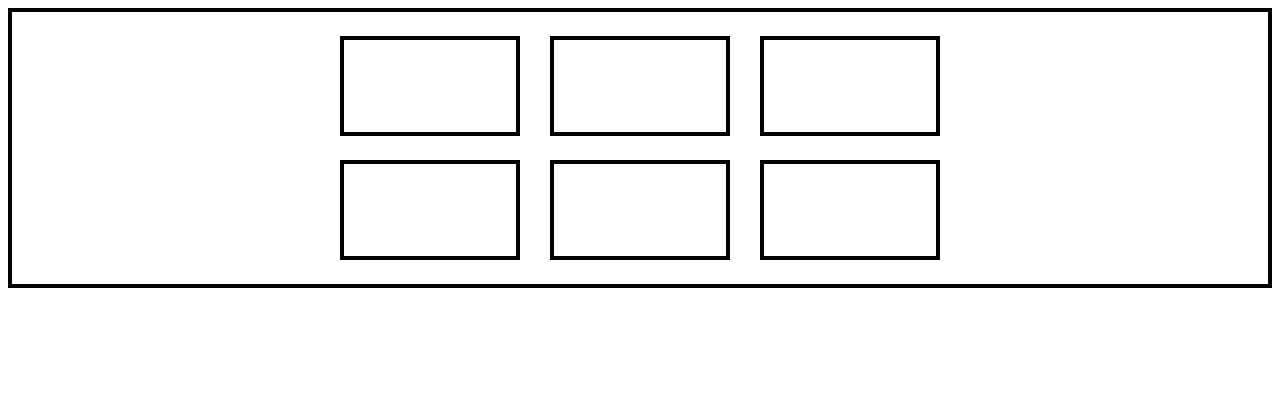
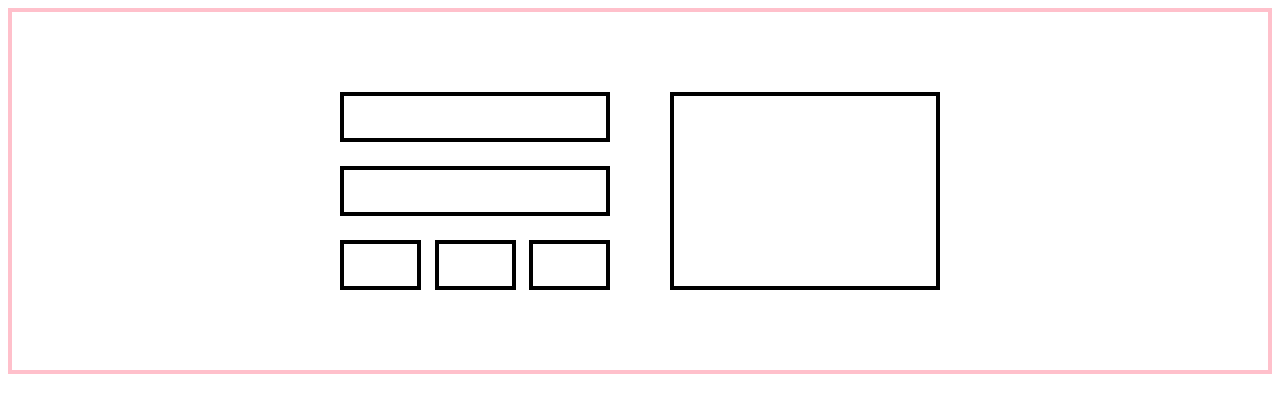
Before and after one commit to Stephdalelio/css-best-practices, a plain HTML site: page index.html in a window 1280 px wide. Drawn offline with Linux system fonts and the light colour scheme.

Commit message:
first commit

```diff
--- a/index.html
+++ b/index.html
@@ -11,14 +11,16 @@
     <div class="container">
         <div class="row">
         <div class="box-wrapper">
-            <div class="box"></div>
-            <div class="box"></div>
-            <div class="box"></div>
-            <div class="box"></div>
-            <div class="box"></div>
-            <div class="box"></div>
+            <div class="box box-small"></div>
+            <div class="box box-small"></div>
+            <div class="tiny-wrapper">
+            <div class="box box-tiny"></div>
+            <div class="box box-tiny"></div>
+            <div class="box box-tiny"></div>
         </div>
-
+        </div>
+    <div class="box box-large"></div>
+    </div>
 
 </body>
 
--- a/style.css
+++ b/style.css
@@ -3,34 +3,43 @@
 }
 
 .container {
-    border: 4px solid black;
-    padding: 24px 24px 0 24px;
+    border: 4px solid pink;
+    padding: 80px 24px 80px 24px;
 }
 
 .row {
     width: 100%;
     max-width: 600px;
-    margin: 0 auto;
-}
-
-.title {
-    border: 2px solid black;
-    width: 100%;
-    height: 24px;
-    margin-bottom: 24px;
+    margin: 0 auto -24px auto;
+    display: flex;
+    justify-content: space-between;
 }
 
 .box {
     border: 4px solid black;
+    margin-bottom: 24px;
+}
+
+.box-small {
+    height:50px;
+}
+
+.box-tiny {
     width: 30%;
-    height: 100px;
-    margin-bottom: 24px;
+    height: 50px;
+}
 
+.tiny-wrapper {
+    display: flex;
+    justify-content: space-between;
 }
 
 .box-wrapper {
+    width: 45%;
     display: flex;
-    flex-wrap: wrap;
-    justify-content: space-between;
+    flex-direction: column;
+}
 
+.box-large {
+    width: 45%;
 }
```
